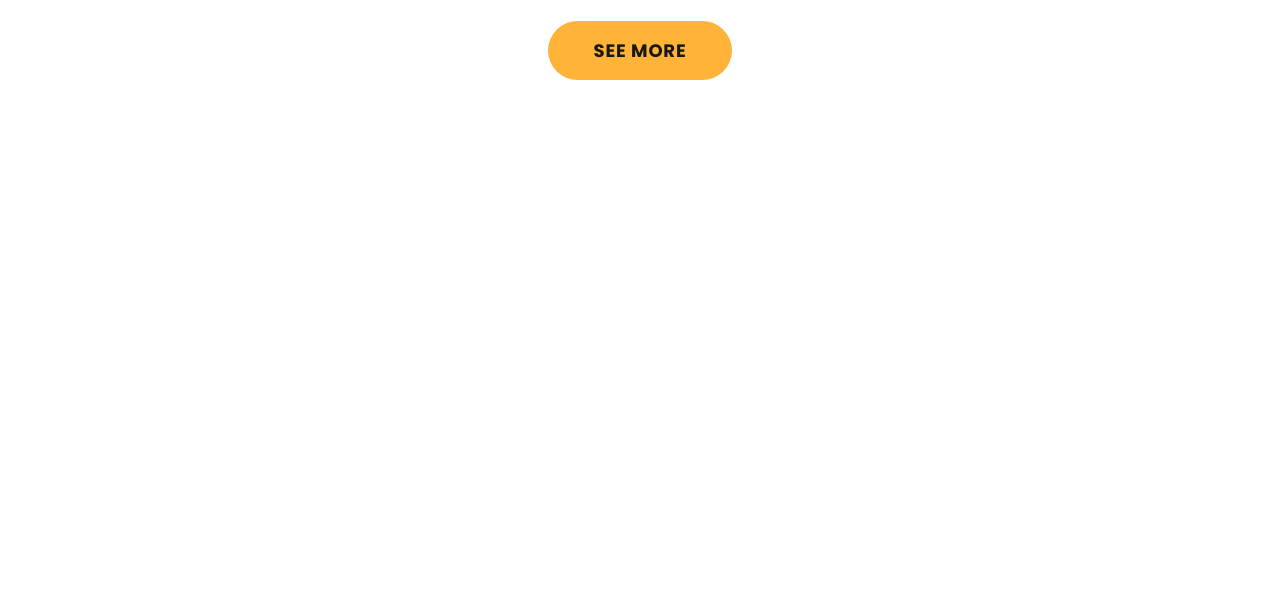
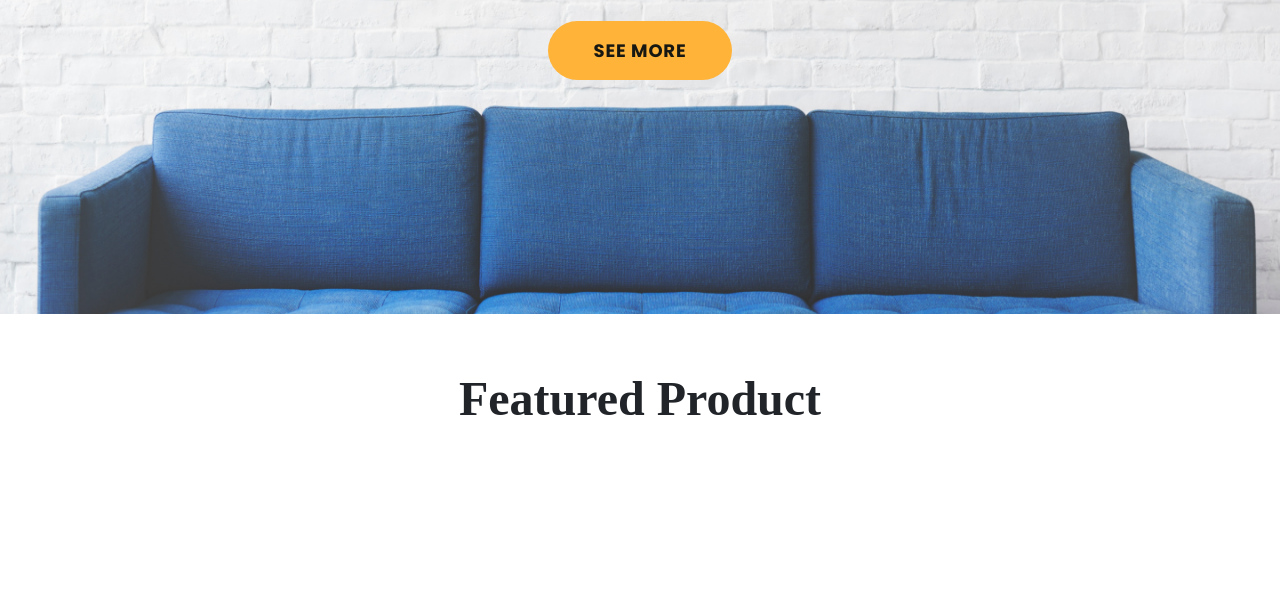
Before and after one commit to NagiMuseibli/Shopping_Cart, a plain HTML site: page index.html in a window 1280 px wide. Shown: the part 386-982 px from the top of the page. Before the commit the page ends 800 px from the top, so only its background shows below. Drawn offline with nearby package versions, Linux system fonts and the light colour scheme; a web font is replaced by a local one.

Commit message:
Adding images for UI

```diff
--- a/index.html
+++ b/index.html
@@ -46,7 +46,7 @@
     <div class="banner-area">
         <div class="banner">
             <div class="banner-image">
-                <img src="images/banner.png" alt="banner image" class="img-fluid" />
+                <img src="images/bannerr.png" alt="banner image" class="img-fluid" />
             </div>
             <div class="banner-content">
                 <span class="banner-content-subtitle">INDOORS</span>
```
Also changed, not shown: images/banner.jpg (added), images/bannerr.png (added), images/product1.png (added), images/product2.png (added), images/product3.png (added), images/product4.png (added), images/product5.png (added), images/product6.png (added).
